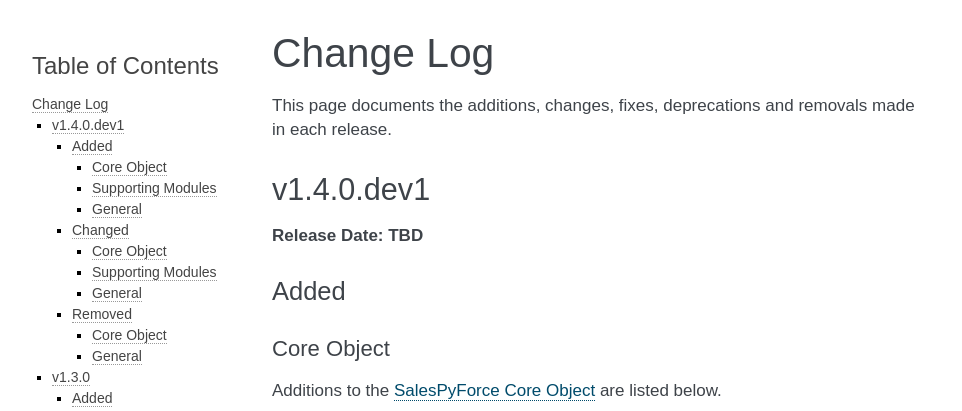
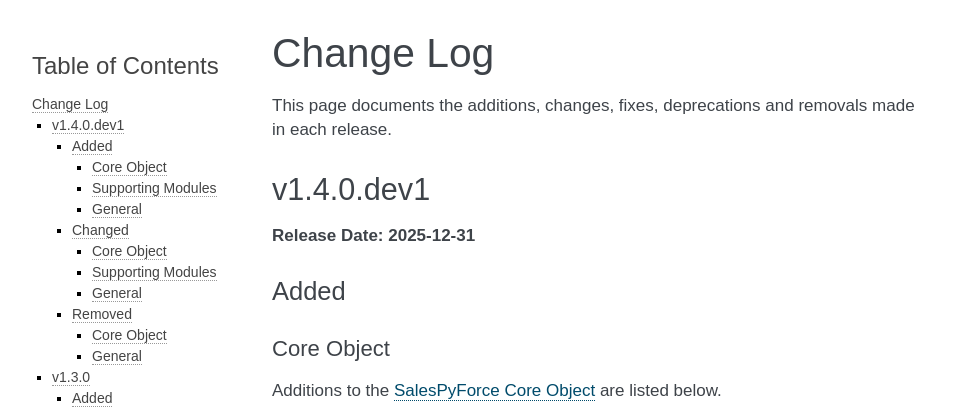
Before and after one commit to jeffshurtliff/salespyforce, a Sphinx documentation site: the page built from docs/changelog.rst, in a window 1280 px wide and 900 px high. Shown: the top 411 px of the window, without its empty margins (148-1110 px from the left). Built offline with Sphinx 7.4.7, drawn with Linux system fonts in a browser that asks for light colours.

Commit message:
Added the 1.4.0.dev1 release date to changelog.rst

```diff
--- a/docs/changelog.rst
+++ b/docs/changelog.rst
@@ -6,7 +6,7 @@ This page documents the additions, changes, fixes, deprecations and removals mad
 ***********
 v1.4.0.dev1
 ***********
-**Release Date: TBD**
+**Release Date: 2025-12-31**
 
 Added
 =====
```
